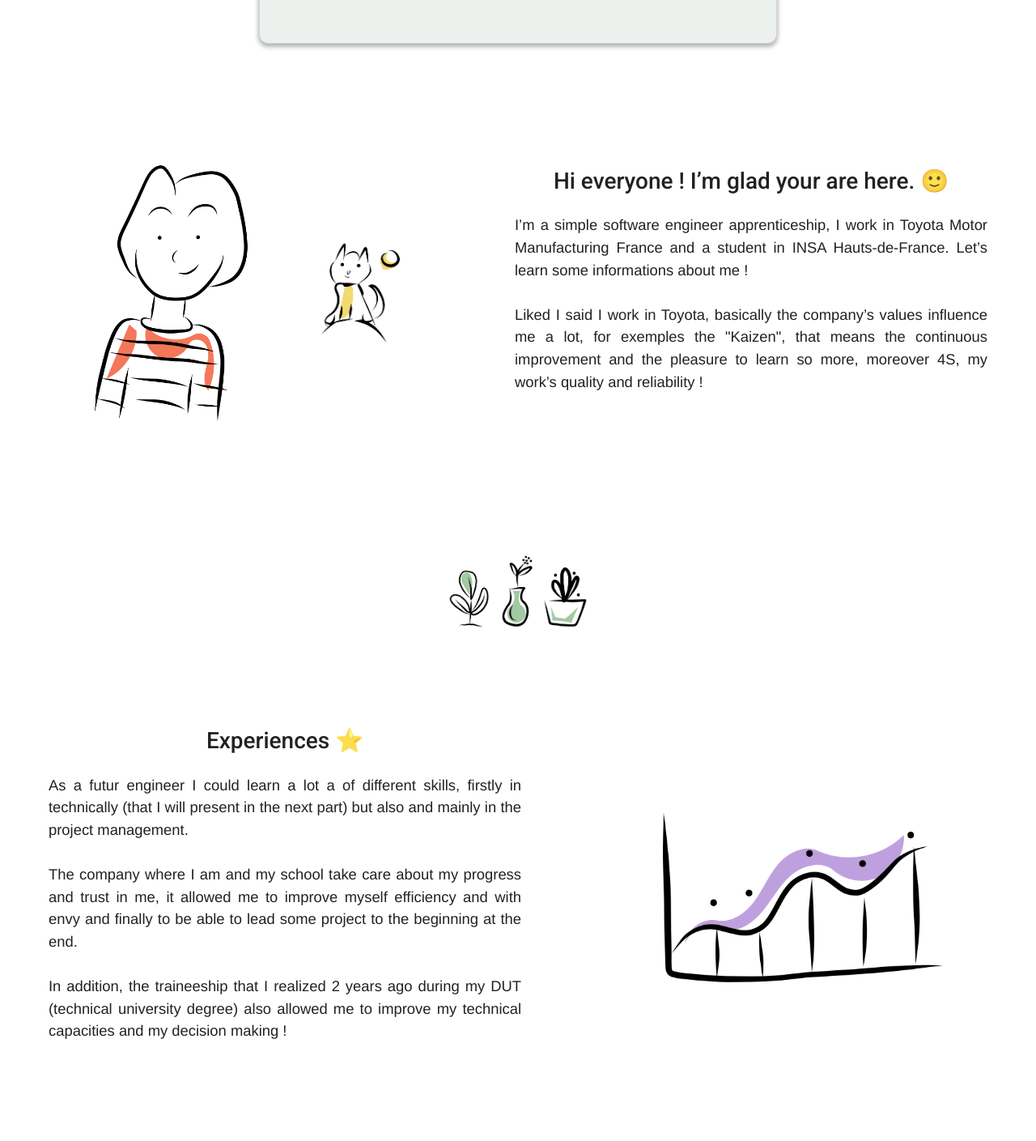
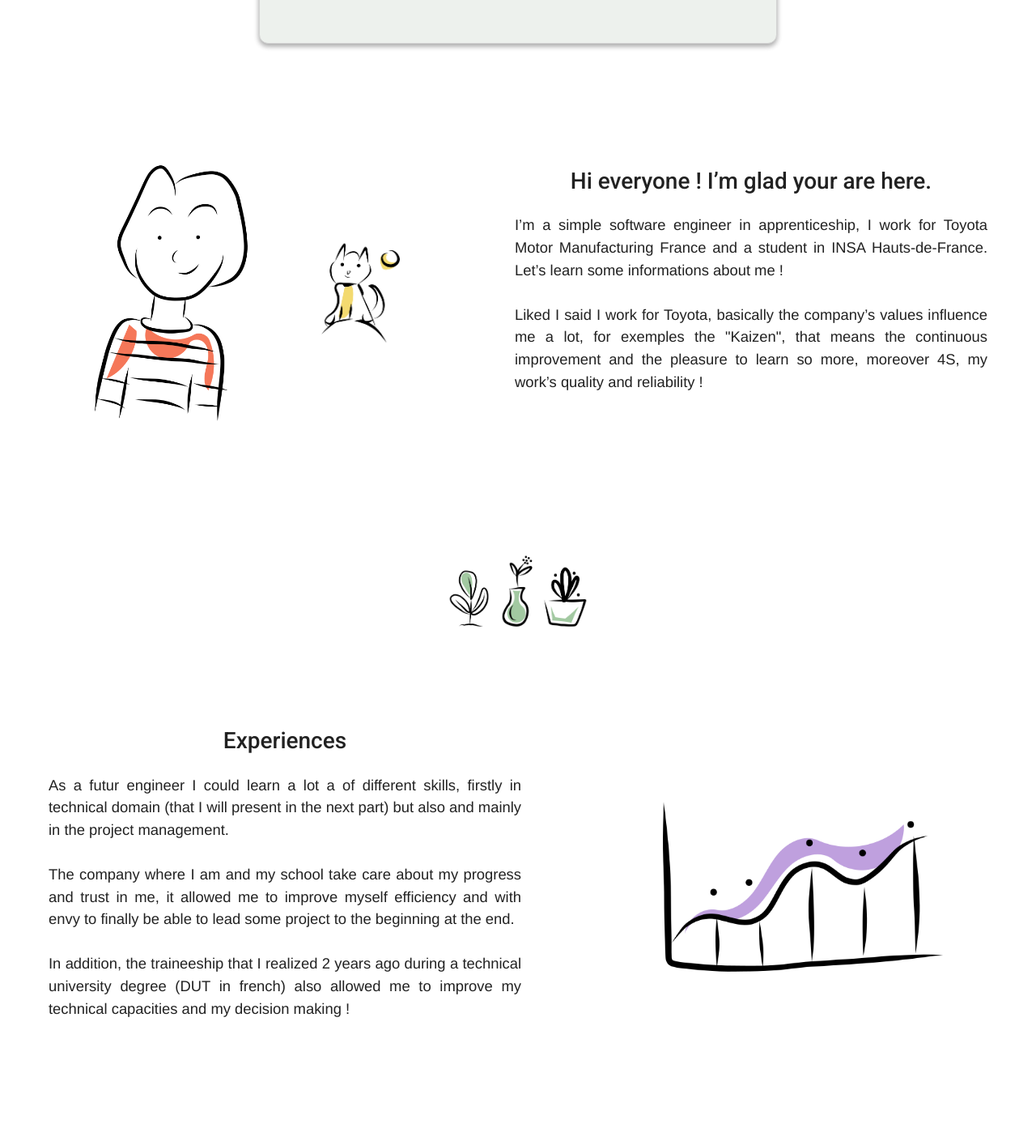
Before and after one commit to Barbary-Theo/Perso-hi-mate, a Vue app: page / in a window 1280 px wide. Shown: the part 1330-2739 px from the top of the page at 81% size. Built offline with nearby package versions, Linux system fonts and the light colour scheme.

Commit message:
(automatic commit by a script) some interface updates

```diff
--- a/src/components/HiMate.vue
+++ b/src/components/HiMate.vue
@@ -53,11 +53,11 @@
           </div>
 
           <div class="text-side-container">
-            <h3> Hi everyone ! I’m glad your are here. 🙂 </h3>
+            <h3> Hi everyone ! I’m glad your are here. </h3>
             <p class="text-content">
-            I’m a simple software engineer apprenticeship, I work in Toyota Motor Manufacturing France and a student in INSA Hauts-de-France. Let’s learn some informations about me !<br>
+            I’m a simple software engineer in apprenticeship, I work for Toyota Motor Manufacturing France and a student in INSA Hauts-de-France. Let’s learn some informations about me !<br>
             <br>
-            Liked I said I work in Toyota, basically the company’s values influence me a lot, for exemples the "Kaizen", that means the continuous improvement and the pleasure to learn so more, moreover 4S, my work’s quality and reliability !<br>
+            Liked I said I work for Toyota, basically the company’s values influence me a lot, for exemples the "Kaizen", that means the continuous improvement and the pleasure to learn so more, moreover 4S, my work’s quality and reliability !<br>
             </p>
           </div>
 
@@ -78,15 +78,15 @@
           </div>
 
           <div class="text-side-container">
-            <h3> Experiences ⭐️</h3>
+            <h3> Experiences </h3>
             <p class="text-content">
-              As a futur engineer I could learn a lot a of different skills, firstly in technically (that I will present in the next part) but also and mainly in the project management.
+              As a futur engineer I could learn a lot a of different skills, firstly in technical domain (that I will present in the next part) but also and mainly in the project management.
               <br>
               <br>
-              The company where I am and my school take care about my progress and trust in me, it allowed me to improve myself efficiency and with envy and finally to be able to lead some project to the beginning at the end.
+              The company where I am and my school take care about my progress and trust in me, it allowed me to improve myself efficiency and with envy to finally be able to lead some project to the beginning at the end.
               <br>
               <br>
-              In addition, the traineeship that I realized 2 years ago during my DUT (technical university degree) also allowed me to improve my technical capacities and my decision making !
+              In addition, the traineeship that I realized 2 years ago during a technical university degree (DUT in french) also allowed me to improve my technical capacities and my decision making !
             </p>
           </div>
 
@@ -114,7 +114,7 @@
           </div>
 
           <div class="text-side-container">
-            <h3> Skills ⚙️ </h3>
+            <h3> Skills️ </h3>
             <p class="text-content">
               Who says computer scientist must say programming langage and technical skills, let’s see my main skills which I proficiency :
               <br>
@@ -164,7 +164,7 @@
                 <v-rating class="col-4" half-increments background-color="orange lighten-3" color="orange" value="5" readonly x-small></v-rating>
               </div>
               <div class="skill-container">
-                <p class="col-12 li-rating" style="text-align: left !important;">And so much more 😉</p>
+                <p class="col-12 li-rating" style="text-align: left !important;">And so much more ! </p>
               </div>
 
             </div>
@@ -283,7 +283,7 @@ export default {
             &nbsp;&nbsp;&nbsp;&nbsp;- Nicolas c'est mon papa 🦖<br>
             &nbsp;&nbsp;&nbsp;&nbsp;- Younes c'est le plus malin 🐵<br>
             &nbsp;&nbsp;&nbsp;&nbsp;- Roman c'est le plus sportif 🦊<br>
-            &nbsp;&nbsp;&nbsp;&nbsp;- Basile c'est le plus petit 🐬<br>
+            &nbsp;&nbsp;&nbsp;&nbsp;- Basile c'est le plus petit 🦦<br>
             &nbsp;&nbsp;&nbsp;&nbsp;- Martin c'est le plus fort 🦋<br>
             &nbsp;&nbsp;&nbsp;&nbsp;- Gio il est au max 🐊<br>
           </p>`);
```
Also changed, not shown: src/components/HomeSide.vue (+0 -11 lines), src/components/Projects.vue (+3 -3 lines).
